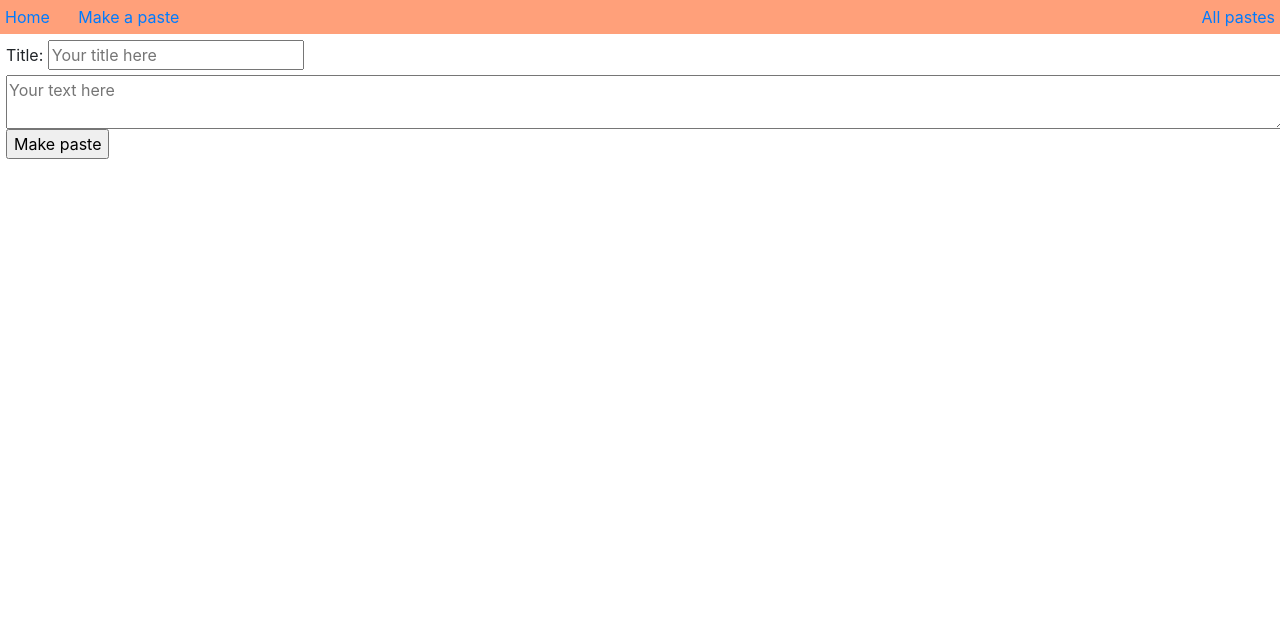
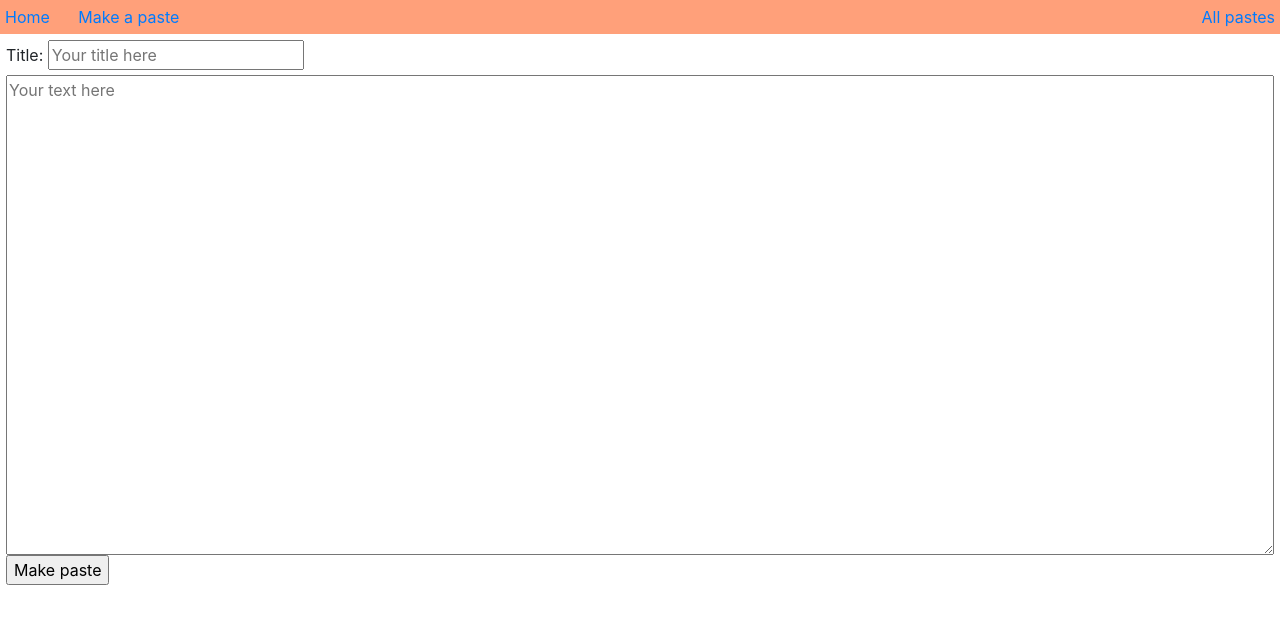
Before and after one commit to winny-/sillypaste, a Django app: page /paste in a window 1280 px wide. Shown: the top 624 px of the page. Run offline with Django 3.2, Linux system fonts and the light colour scheme; some libraries are stand-ins or nearby versions.

Commit message:
fix style

```diff
--- a/sillypaste/static/sillypaste/style.css
+++ b/sillypaste/static/sillypaste/style.css
@@ -1,9 +1,11 @@
 textarea {
+    min-height: 60%;
+
     width:100%;
 }
 
 #content {
-    width: 100%;
+    max-width: 100%;
     margin: 6px;
 }
 
```
Also changed, not shown: 1 other file.
